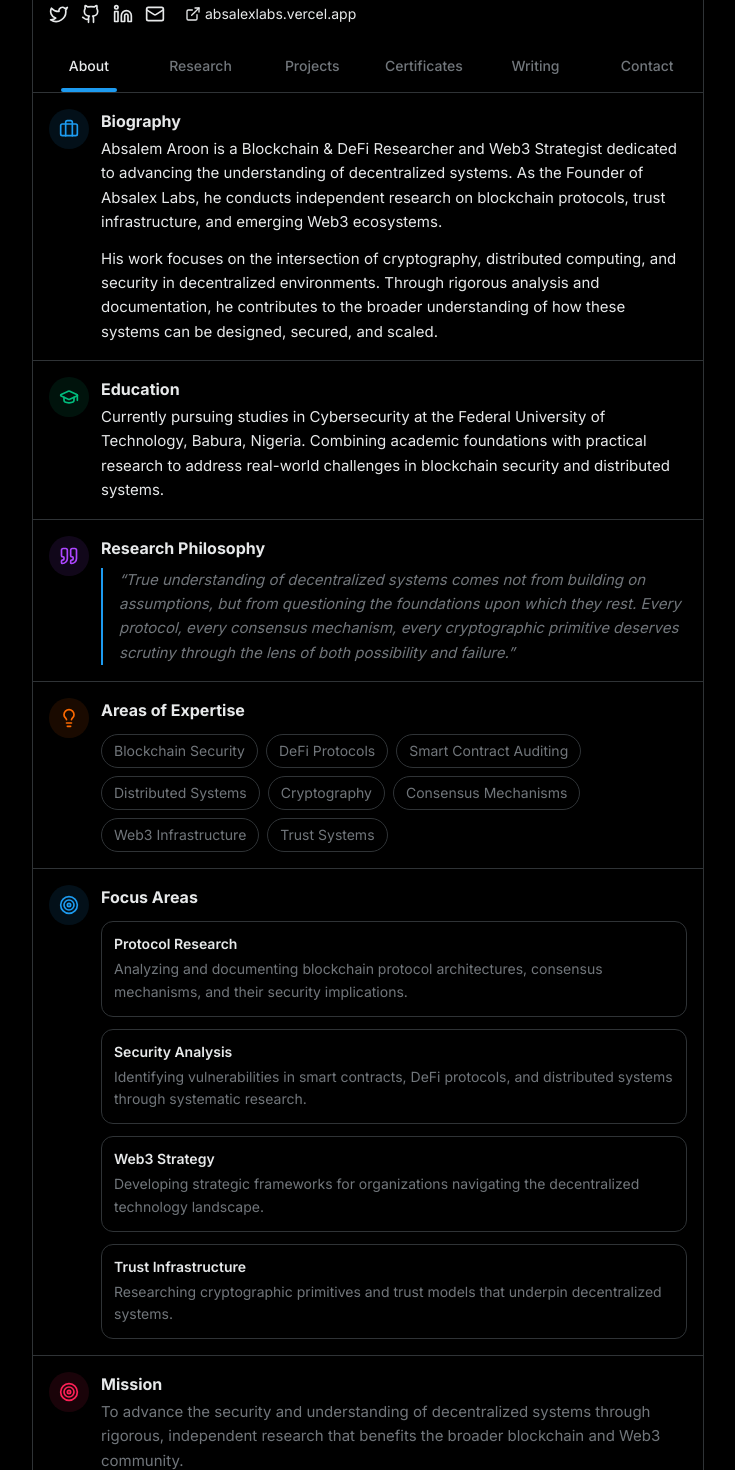
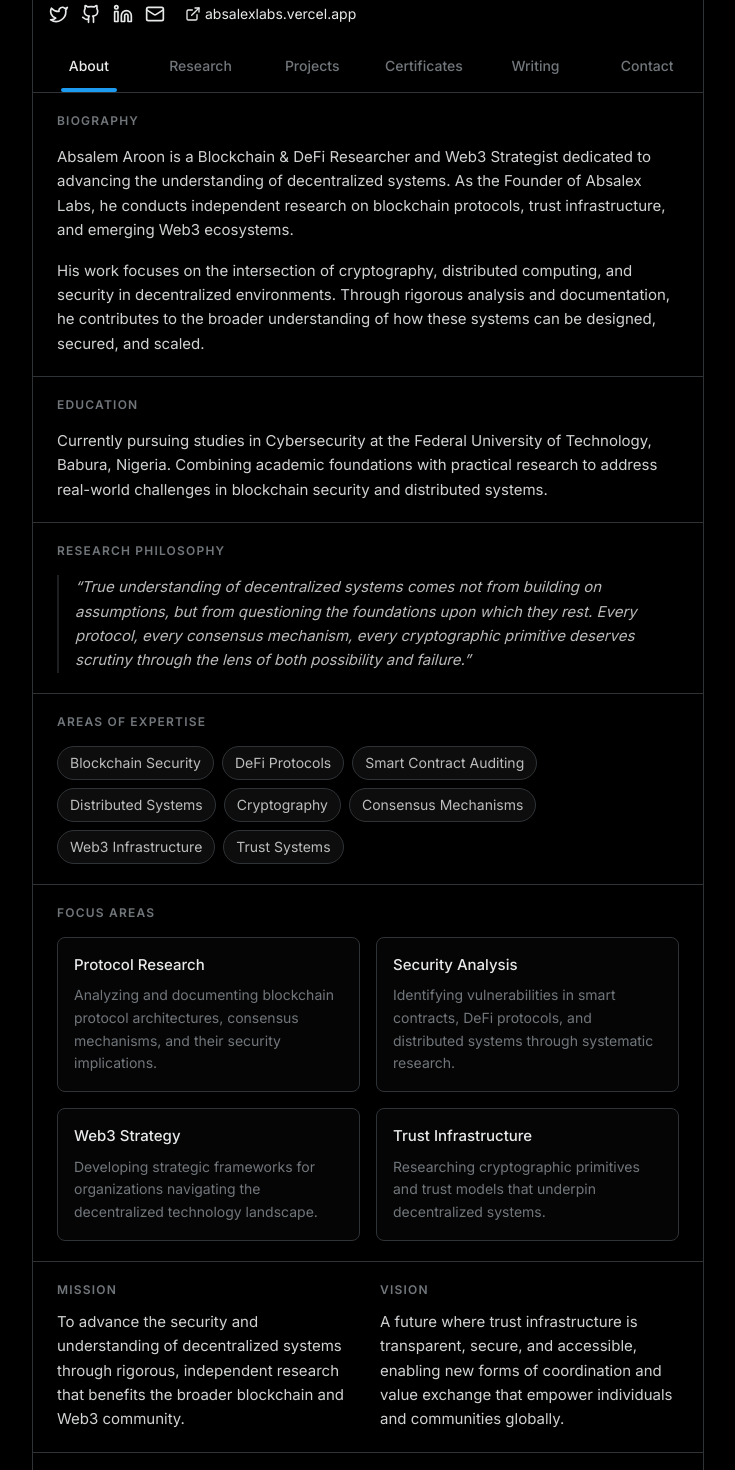
Before and after one commit to AbsalemAroon/absalemaroon, a Next.js app: page / in a window 1280 px wide. Shown: the part 440-1910 px from the top of the page, without its empty margins (272-1007 px from the left). Built offline with nearby package versions, Linux system fonts and the light colour scheme.

Commit message:
refactor: restructure about-section component for better readability
Co-authored-by: Absalem Aroon <198504168+AbsalemAroon@users.noreply.github.com>

```diff
--- a/components/sections/about-section.tsx
+++ b/components/sections/about-section.tsx
@@ -1,6 +1,4 @@
 "use client";
-
-import { Briefcase, GraduationCap, Target, Lightbulb, Quote } from "lucide-react";
 
 const expertiseAreas = [
   "Blockchain Security",
@@ -39,17 +37,12 @@ const focusAreas = [
 export function AboutSection() {
   return (
     <div className="divide-y divide-border">
-      {/* Biography Card */}
-      <div className="p-4 hover:bg-white/[0.03] transition-colors">
-        <div className="flex gap-3">
-          <div className="flex-shrink-0 w-10 h-10 rounded-full bg-[#1d9bf0]/10 flex items-center justify-center">
-            <Briefcase className="w-5 h-5 text-[#1d9bf0]" />
-          </div>
-          <div className="flex-1 min-w-0">
-            <div className="flex items-center gap-2 mb-1">
-              <span className="font-bold text-foreground">Biography</span>
-            </div>
-            <div className="space-y-3 text-[15px] text-foreground leading-relaxed">
+      {/* Biography */}
+      <section className="px-4 py-5 md:px-6">
+        <h3 className="text-xs font-semibold text-muted uppercase tracking-widest mb-4">
+          Biography
+        </h3>
+        <div className="space-y-4 text-[15px] text-foreground/90 leading-relaxed">
           <p>
             Absalem Aroon is a Blockchain & DeFi Researcher and Web3 Strategist
             dedicated to advancing the understanding of decentralized systems. As
@@ -64,94 +57,64 @@ export function AboutSection() {
             scaled.
           </p>
         </div>
-          </div>
-        </div>
-      </div>
+      </section>
 
-      {/* Education Card */}
-      <div className="p-4 hover:bg-white/[0.03] transition-colors">
-        <div className="flex gap-3">
-          <div className="flex-shrink-0 w-10 h-10 rounded-full bg-emerald-500/10 flex items-center justify-center">
-            <GraduationCap className="w-5 h-5 text-emerald-500" />
-          </div>
-          <div className="flex-1 min-w-0">
-            <div className="flex items-center gap-2 mb-1">
-              <span className="font-bold text-foreground">Education</span>
-            </div>
-            <p className="text-[15px] text-foreground leading-relaxed">
+      {/* Education */}
+      <section className="px-4 py-5 md:px-6">
+        <h3 className="text-xs font-semibold text-muted uppercase tracking-widest mb-4">
+          Education
+        </h3>
+        <p className="text-[15px] text-foreground/90 leading-relaxed">
           Currently pursuing studies in Cybersecurity at the Federal University
           of Technology, Babura, Nigeria. Combining academic foundations
           with practical research to address real-world challenges in blockchain
           security and distributed systems.
         </p>
-          </div>
-        </div>
-      </div>
+      </section>
 
-      {/* Research Philosophy Quote */}
-      <div className="p-4 hover:bg-white/[0.03] transition-colors">
-        <div className="flex gap-3">
-          <div className="flex-shrink-0 w-10 h-10 rounded-full bg-purple-500/10 flex items-center justify-center">
-            <Quote className="w-5 h-5 text-purple-500" />
-          </div>
-          <div className="flex-1 min-w-0">
-            <div className="flex items-center gap-2 mb-2">
-              <span className="font-bold text-foreground">Research Philosophy</span>
-            </div>
-            <div className="border-l-2 border-[#1d9bf0] pl-4">
-              <p className="text-[15px] text-muted italic leading-relaxed">
+      {/* Research Philosophy */}
+      <section className="px-4 py-5 md:px-6">
+        <h3 className="text-xs font-semibold text-muted uppercase tracking-widest mb-4">
+          Research Philosophy
+        </h3>
+        <blockquote className="border-l-2 border-accent pl-4 text-[15px] text-foreground/80 italic leading-relaxed">
           &ldquo;True understanding of decentralized systems comes not from building
           on assumptions, but from questioning the foundations upon which they
           rest. Every protocol, every consensus mechanism, every cryptographic
           primitive deserves scrutiny through the lens of both possibility and
           failure.&rdquo;
-              </p>
-            </div>
-          </div>
-        </div>
-      </div>
+        </blockquote>
+      </section>
 
       {/* Areas of Expertise */}
-      <div className="p-4 hover:bg-white/[0.03] transition-colors">
-        <div className="flex gap-3">
-          <div className="flex-shrink-0 w-10 h-10 rounded-full bg-orange-500/10 flex items-center justify-center">
-            <Lightbulb className="w-5 h-5 text-orange-500" />
-          </div>
-          <div className="flex-1 min-w-0">
-            <div className="flex items-center gap-2 mb-3">
-              <span className="font-bold text-foreground">Areas of Expertise</span>
-            </div>
+      <section className="px-4 py-5 md:px-6">
+        <h3 className="text-xs font-semibold text-muted uppercase tracking-widest mb-4">
+          Areas of Expertise
+        </h3>
         <div className="flex flex-wrap gap-2">
           {expertiseAreas.map((area) => (
             <span
               key={area}
-                  className="px-3 py-1.5 text-sm rounded-full border border-border text-muted hover:bg-white/5 hover:border-[#1d9bf0]/50 transition-colors cursor-default"
+              className="px-3 py-1.5 text-sm rounded-full bg-white/5 border border-border text-foreground/80"
             >
               {area}
             </span>
           ))}
         </div>
-          </div>
-        </div>
-      </div>
+      </section>
 
       {/* Focus Areas */}
-      <div className="p-4 hover:bg-white/[0.03] transition-colors">
-        <div className="flex gap-3">
-          <div className="flex-shrink-0 w-10 h-10 rounded-full bg-[#1d9bf0]/10 flex items-center justify-center">
-            <Target className="w-5 h-5 text-[#1d9bf0]" />
-          </div>
-          <div className="flex-1 min-w-0">
-            <div className="flex items-center gap-2 mb-3">
-              <span className="font-bold text-foreground">Focus Areas</span>
-            </div>
-            <div className="grid gap-3">
+      <section className="px-4 py-5 md:px-6">
+        <h3 className="text-xs font-semibold text-muted uppercase tracking-widest mb-4">
+          Focus Areas
+        </h3>
+        <div className="grid gap-4 sm:grid-cols-2">
           {focusAreas.map((area) => (
             <div
               key={area.title}
-                  className="p-3 rounded-xl border border-border hover:border-border/80 transition-colors"
+              className="p-4 rounded-lg border border-border bg-white/[0.02]"
             >
-                  <h4 className="font-semibold text-foreground text-sm mb-1">
+              <h4 className="font-medium text-foreground text-[15px] mb-2">
                 {area.title}
               </h4>
               <p className="text-sm text-muted leading-relaxed">
@@ -160,36 +123,33 @@ export function AboutSection() {
             </div>
           ))}
         </div>
-          </div>
-        </div>
-      </div>
+      </section>
 
       {/* Mission & Vision */}
-      <div className="p-4 hover:bg-white/[0.03] transition-colors">
-        <div className="flex gap-3">
-          <div className="flex-shrink-0 w-10 h-10 rounded-full bg-rose-500/10 flex items-center justify-center">
-            <Target className="w-5 h-5 text-rose-500" />
-          </div>
-          <div className="flex-1 min-w-0 space-y-4">
+      <section className="px-4 py-5 md:px-6">
+        <div className="grid gap-6 sm:grid-cols-2">
           <div>
-              <span className="font-bold text-foreground">Mission</span>
-              <p className="text-[15px] text-muted leading-relaxed mt-1">
+            <h3 className="text-xs font-semibold text-muted uppercase tracking-widest mb-3">
+              Mission
+            </h3>
+            <p className="text-[15px] text-foreground/90 leading-relaxed">
               To advance the security and understanding of decentralized systems
               through rigorous, independent research that benefits the broader
               blockchain and Web3 community.
             </p>
           </div>
           <div>
-              <span className="font-bold text-foreground">Vision</span>
-              <p className="text-[15px] text-muted leading-relaxed mt-1">
+            <h3 className="text-xs font-semibold text-muted uppercase tracking-widest mb-3">
+              Vision
+            </h3>
+            <p className="text-[15px] text-foreground/90 leading-relaxed">
               A future where trust infrastructure is transparent, secure, and
               accessible, enabling new forms of coordination and value exchange
               that empower individuals and communities globally.
             </p>
           </div>
         </div>
-        </div>
-      </div>
+      </section>
     </div>
   );
 }
```
Lines whose indentation alone changed are shown as unchanged.
